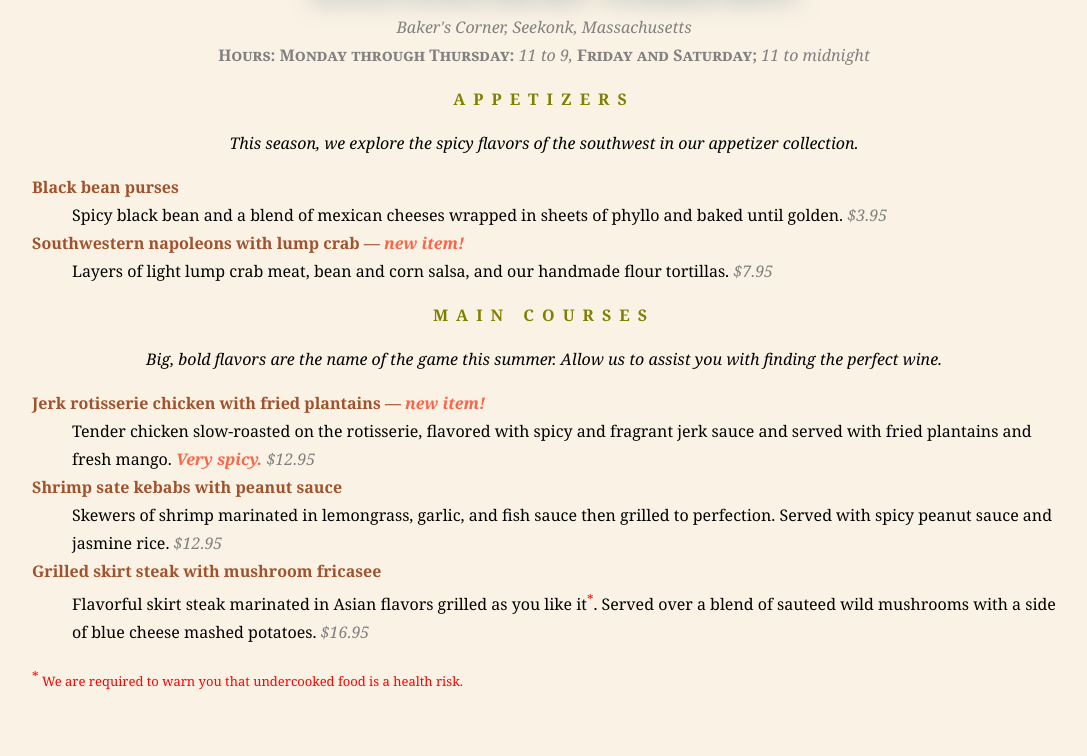
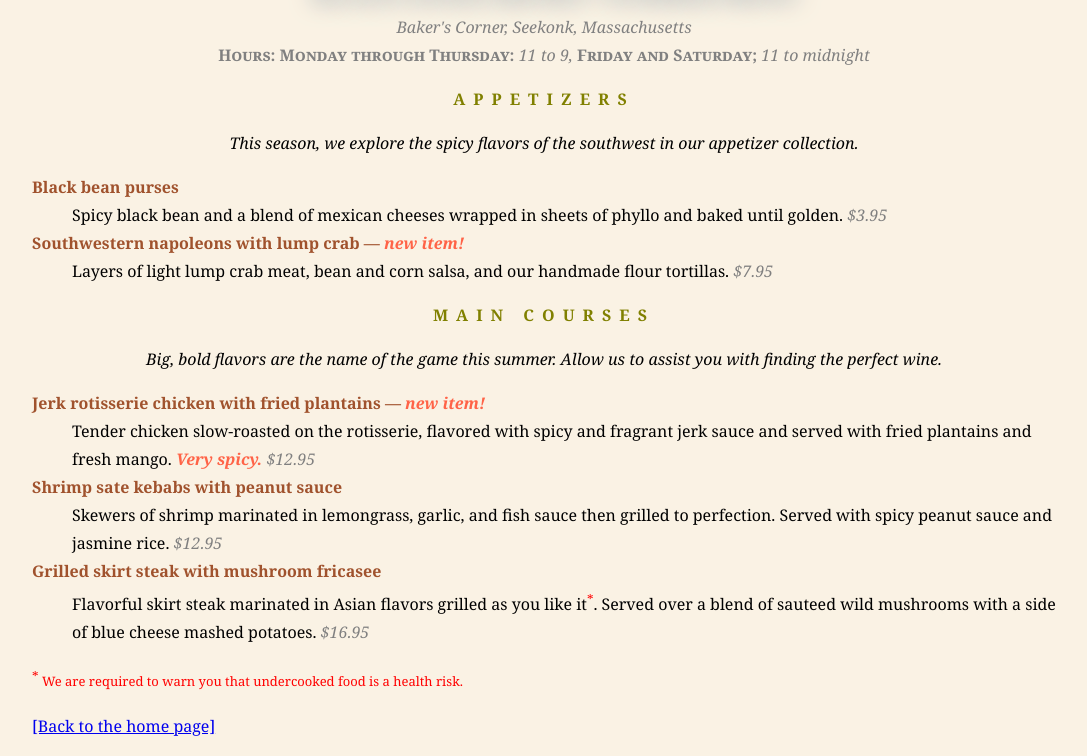
Before and after one commit to weitingch/fid, a plain HTML site: page blackgoose/menu.html in a window 1280 px wide. Shown: the part 67-823 px from the top of the page, without its empty margins (96-1183 px from the left). Before the commit the page ends 800 px from the top, so only its background shows below. Drawn offline with Linux system fonts and the light colour scheme; a web font is replaced by a local one.

Commit message:
Add files via upload

```diff
--- a/blackgoose/menu.html
+++ b/blackgoose/menu.html
@@ -40,6 +40,7 @@
 
     <p class="warning"><sup>*</sup> We are required to warn you that undercooked food is a health risk.</p>
 
+    <p><a href="kitchen.html">[Back to the home page]</a></p>
 </body>
 
 </html>
```
Also changed, not shown: blackgoose/pizza.html (+1 -1 lines).
